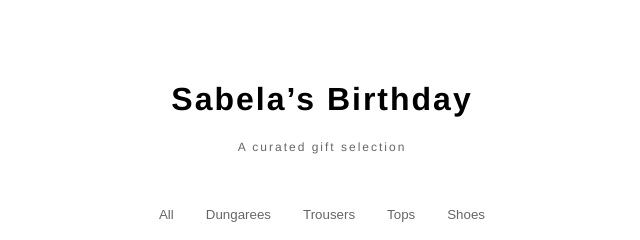
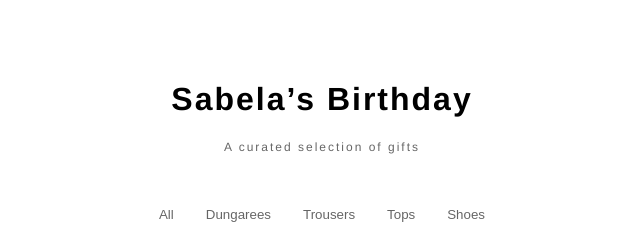
Before and after one commit to LeeGriffiths/sabelas-birthday, a plain HTML site: page index.html in a window 1280 px wide. Shown: the top 240 px of the page, 318-958 px from the left. Drawn offline with Linux system fonts and the light colour scheme.

Commit message:
Update index.html

```diff
--- a/index.html
+++ b/index.html
@@ -10,7 +10,7 @@
 
 <header class="header">
   <h1>Sabela’s Birthday</h1>
-  <p class="sub">A curated gift selection</p>
+  <p class="sub">A curated selection of gifts</p>
 </header>
 
 <nav id="nav" class="nav"></nav>
```
